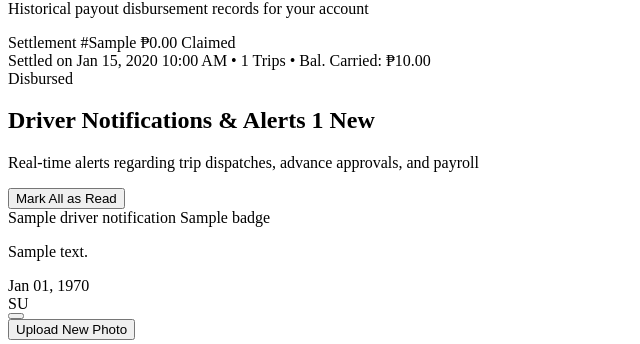
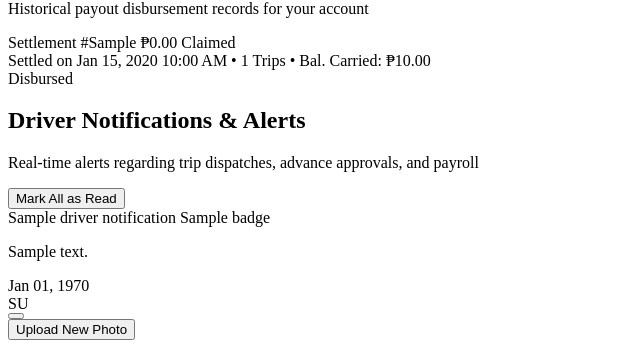
Before and after one commit to Edu-ward/SSVTruckingSystem, a PHP site: template driver/views/home.php in a window 1280 px wide. Shown: the part 2844-3188 px from the top of the page, without its empty margins (0-640 px from the left). Run offline with PHP 8.4, Linux system fonts and the light colour scheme; the template is opened without the code that fills it: most values are stand-ins (such as "Sample title", 1, 10 or a date in 2020).

Commit message:
driver notifications removal of amount of new notifs

```diff
--- a/driver/views/home.php
+++ b/driver/views/home.php
@@ -366,9 +366,11 @@ if (!empty($driverFullName)) {
                 box-shadow: 0 10px 25px -5px rgba(0, 0, 0, 0.2), 0 8px 10px -6px rgba(0, 0, 0, 0.1) !important;
                 padding: 0 !important;
             }
+
             #driverRouteMap .leaflet-popup-tip {
                 background-color: #ffffff !important;
             }
+
             html.dark #driverRouteMap .leaflet-popup-content-wrapper,
             .dark #driverRouteMap .leaflet-popup-content-wrapper {
                 background-color: #1e293b !important;
@@ -376,15 +378,18 @@ if (!empty($driverFullName)) {
                 border: 1px solid #334155 !important;
                 box-shadow: 0 10px 25px -5px rgba(0, 0, 0, 0.6) !important;
             }
+
             html.dark #driverRouteMap .leaflet-popup-tip,
             .dark #driverRouteMap .leaflet-popup-tip {
                 background-color: #1e293b !important;
             }
+
             #driverRouteMap .driver-popup-card {
                 padding: 10px 14px;
                 min-width: 200px;
                 max-width: 280px;
             }
+
             #driverRouteMap .driver-popup-title {
                 font-weight: 700;
                 font-size: 13px;
@@ -396,21 +401,25 @@ if (!empty($driverFullName)) {
                 align-items: center;
                 gap: 6px;
             }
+
             html.dark #driverRouteMap .driver-popup-title,
             .dark #driverRouteMap .driver-popup-title {
                 color: #f8fafc !important;
                 border-bottom-color: #334155 !important;
             }
+
             #driverRouteMap .driver-popup-loc {
                 font-weight: 600;
                 font-size: 12.5px;
                 color: #1f2937;
                 line-height: 1.4;
             }
+
             html.dark #driverRouteMap .driver-popup-loc,
             .dark #driverRouteMap .driver-popup-loc {
                 color: #f1f5f9 !important;
             }
+
             #driverRouteMap .driver-popup-sub {
                 font-size: 11px;
                 color: #059669;
@@ -420,23 +429,28 @@ if (!empty($driverFullName)) {
                 align-items: center;
                 gap: 6px;
             }
+
             html.dark #driverRouteMap .driver-popup-sub,
             .dark #driverRouteMap .driver-popup-sub {
                 color: #34d399 !important;
             }
+
             #driverRouteMap .driver-popup-hint {
                 font-size: 11px;
                 color: #6b7280;
                 margin-top: 3px;
             }
+
             html.dark #driverRouteMap .driver-popup-hint,
             .dark #driverRouteMap .driver-popup-hint {
                 color: #94a3b8 !important;
             }
+
             #driverRouteMap .leaflet-popup-close-button {
                 color: #64748b !important;
                 padding: 6px !important;
             }
+
             html.dark #driverRouteMap .leaflet-popup-close-button,
             .dark #driverRouteMap .leaflet-popup-close-button {
                 color: #94a3b8 !important;
@@ -1145,11 +1159,6 @@ if (!empty($driverFullName)) {
                 <div>
                     <h2 class="font-extrabold text-lg sm:text-xl text-gray-900 dark:text-gray-100 flex items-center gap-2">
                         Driver Notifications & Alerts
-                        <?php if (($unreadNotificationCount ?? 0) > 0): ?>
-                            <span class="text-xs px-2 py-0.5 rounded-full bg-rose-500 text-white font-bold">
-                                <?= $unreadNotificationCount; ?> New
-                            </span>
-                        <?php endif; ?>
                     </h2>
                     <p class="text-xs text-gray-500 dark:text-gray-400 mt-0.5">Real-time alerts regarding trip dispatches, advance approvals, and payroll</p>
                 </div>
```
